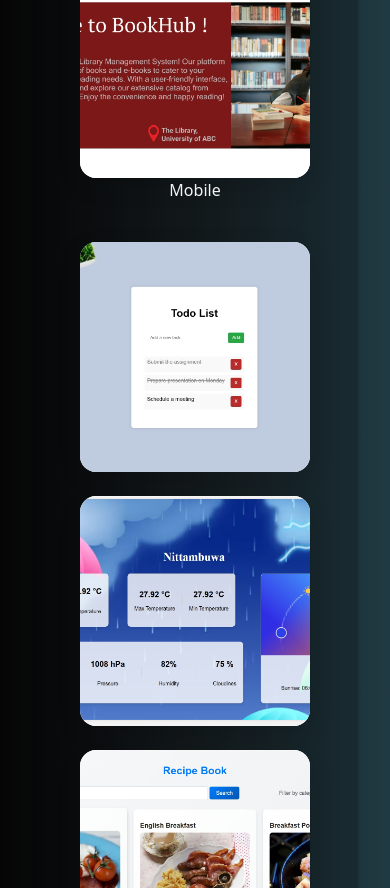
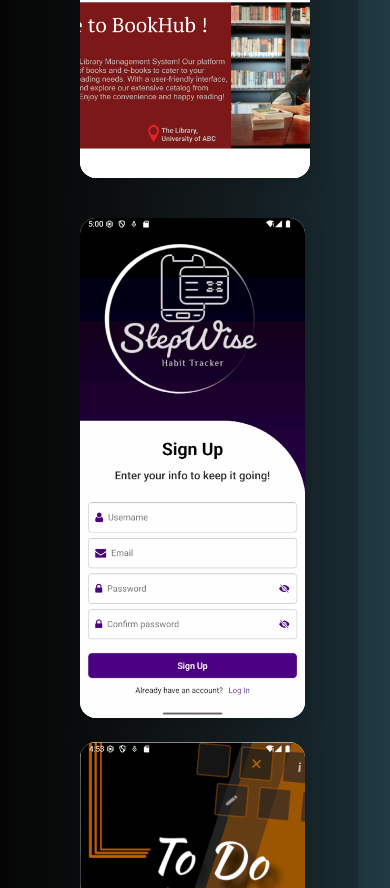
Before and after one commit to HiruniRamanayaka/My-Portfolio, a React (Vite) app in the folder my-portfolio/: page / in a window 390 px wide. Shown: the part 4896-5784 px from the top of the page. Built offline with nearby package versions, Linux system fonts and the light colour scheme.

Commit message:
Created Mobile projects component

```diff
--- a/my-portfolio/src/components/Mobile.jsx
+++ b/my-portfolio/src/components/Mobile.jsx
@@ -1,10 +1,145 @@
 import React from 'react'
-import {Container, Typography} from '@mui/material'
+import {Card, CardMedia, Typography, Button, Box, Container, Grid} from '@mui/material'
+import imageHabit from '../assets/projectImages/HabitTracker.png'
+import imageTodo from '../assets/projectImages/todo.png'
+
+const projects = [
+  {
+    title: 'StepWise Habit Tracker',
+    image: imageHabit,
+    tech: 'React Native, TypeScript, Zustand, AsyncStorage',
+    description: 'A feature-rich mobile app to help users build good habits and break bad ones, fully functional offline.',
+    points: [
+      'User authentication (local only)',
+      'Daily/weekly habits with completion tracking',
+      'Progress tracking and completion animations',
+      'Filtering: Today | Completed | All',
+      'AsyncStorage-powered offline support',
+    ],
+    demo: 'https://youtu.be/ckqd--k3F0c?si=jw-_s1vLyfblDkwX',
+    repository: 'https://github.com/HiruniRamanayaka/Habit-Tracker-1',
+  },
+  {
+    title: 'React Native To-Do List App',
+    image: imageTodo,
+    tech: 'React Native, TypeScript, Zustand, AsyncStorage',
+    description: 'A sleek to-do list app with persistent storage, modern UI design, and essential task management features.',
+    points: [
+      'Add, edit, delete, and share tasks',
+      'Mark tasks complete with checkbox + strikethrough',
+      'Task detail viewer with sharing options',
+      'Material-inspired UI using react-native-paper',
+      'Data persisted via AsyncStorage',
+    ],
+    demo: 'https://youtube.com/shorts/U8mNfqfSnpo?si=ntBxzUYPlmWIrkAH',
+    repository: 'https://github.com/HiruniRamanayaka/SENG-31323---React-Native-To-Do-List-App',
+  },
+]
 
 const Mobile = () => {
   return (
-    <Container id="mobile">
-        <div>Mobile</div>
+    <Container id="mobile" disableGutters sx={{pt: 5}}>
+      <Grid container spacing={3}>
+        {projects.map((project, index) => (
+          <Grid item xs={12} md={6} key={index}>
+            <Card
+              sx={{
+                position: 'relative',
+                height: 500,
+                borderRadius: 4,
+                boxShadow: '0 8px 24px rgba(0,0,0,0.12)',
+                overflow: 'hidden',
+                '&:hover .details': { opacity: 1, visibility: 'visible' },
+                transition: 'transform 0.3s ease',
+                '&:hover': { transform: 'translateY(-4px)' },
+              }}
+            >
+              <CardMedia
+                component="img"
+                height="500"
+                image={project.image}
+                alt={project.title}
+                sx={{
+                  transition: 'transform 0.4s ease, filter 0.4s ease',
+                  filter: 'brightness(100%)',
+                  '&:hover': {
+                    transform: 'scale(1.06)',
+                    filter: 'brightness(80%)',
+                  },
+                }}
+              />
+              <Box
+                className="details"
+                sx={{
+                  position: 'absolute',
+                  inset: 0,
+                  backdropFilter: 'blur(8px)',
+                  backgroundColor: 'rgba(255,255,255,0.65)',
+                  opacity: 0,
+                  visibility: 'hidden',
+                  p: 2,
+                  transition: '0.4s ease',
+                  overflowY: 'auto',
+                  '&::-webkit-scrollbar': { display: 'none' },
+                }}
+              >
+                <Typography variant="h6" sx={{ fontWeight: 600, color: '#1e1e1e', pb: 3 }}>
+                  {project.title}
+                </Typography>
+                <Typography variant="subtitle2" color="text.secondary" sx={{textAlign: 'left', mb: 1 }}>
+                  <strong>Tech:</strong> {project.tech}
+                </Typography>
+                <Typography variant="body2" sx={{textAlign: 'left', mb: 1 }}>
+                  {project.description}
+                </Typography>
+                <ul style={{ paddingLeft: 20, marginBottom: 10 }}>
+                  {project.points.map((pt, i) => (
+                    <li key={i}>
+                      <Typography variant="caption" sx={{ display: 'block', textAlign: 'left' }}>{pt}</Typography>
+                    </li>
+                  ))}
+                </ul>
+                <Box sx={{ display: 'flex', flexWrap: 'wrap', gap: 1, pt: 2 }}>
+                  {project.demo && (
+                    <Button
+                      href={project.demo}
+                      target="_blank"
+                      size="small"
+                      sx={{
+                        backgroundColor: 'primary.main',
+                        color: '#fff',
+                        '&:hover': {
+                          backgroundColor: 'primary.light',
+                          color: 'black',
+                        },
+                      }}
+                    >
+                      Demo
+                    </Button>
+                  )}
+                  {project.repository && (
+                    <Button
+                      href={project.repository}
+                      target="_blank"
+                      size="small"
+                      sx={{
+                        backgroundColor: 'primary.main',
+                        color: '#fff',
+                        '&:hover': {
+                          backgroundColor: 'primary.light',
+                          color: 'black',
+                        },
+                      }}
+                    >
+                      Git Hub
+                    </Button>
+                  )}
+                </Box>
+              </Box>
+            </Card>
+          </Grid>
+        ))}
+      </Grid>
     </Container>
   )
 }
```
Also changed, not shown: my-portfolio/src/assets/projectImages/HabitTracker.png (added), my-portfolio/src/assets/projectImages/todo.png (added).
